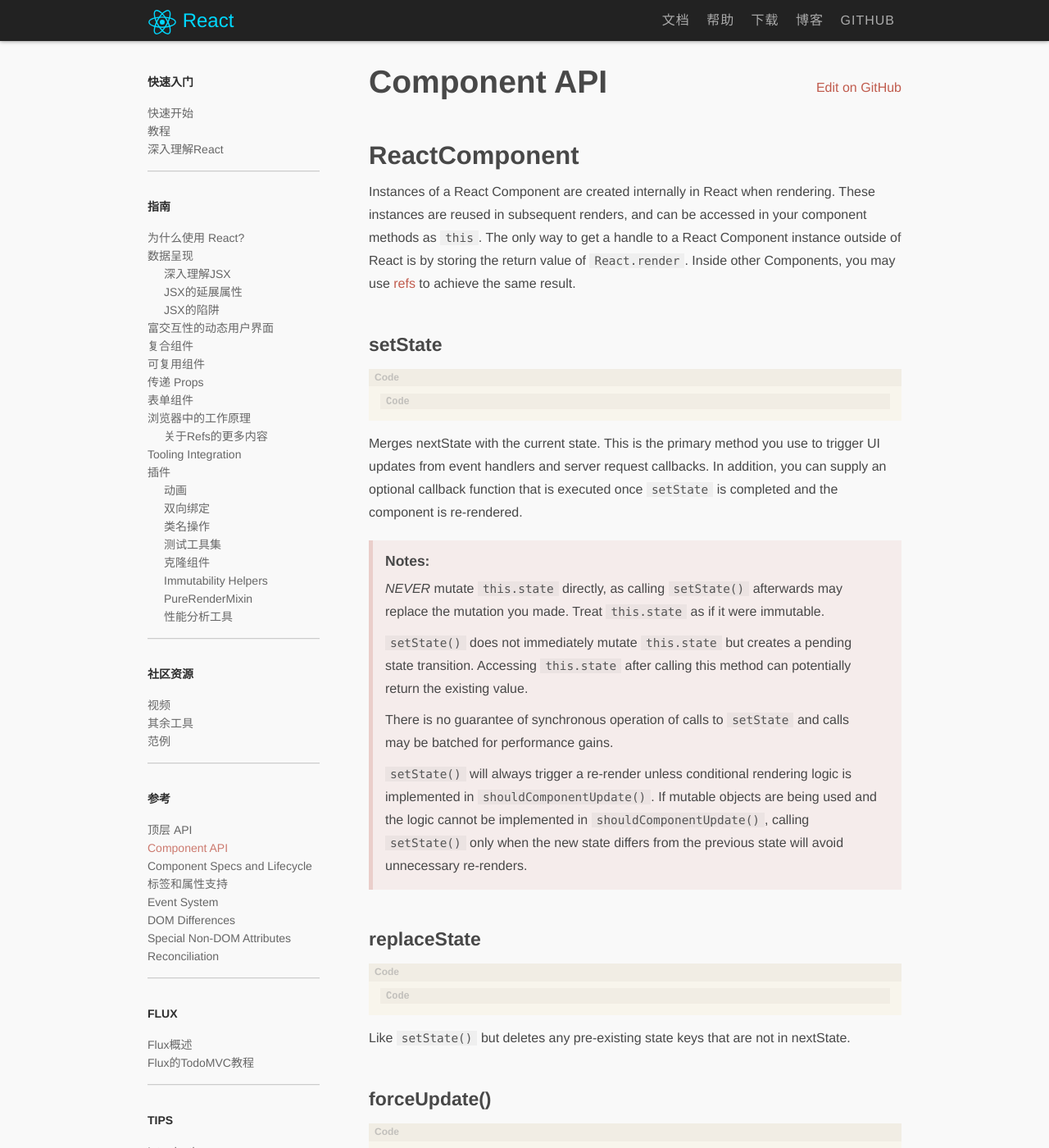
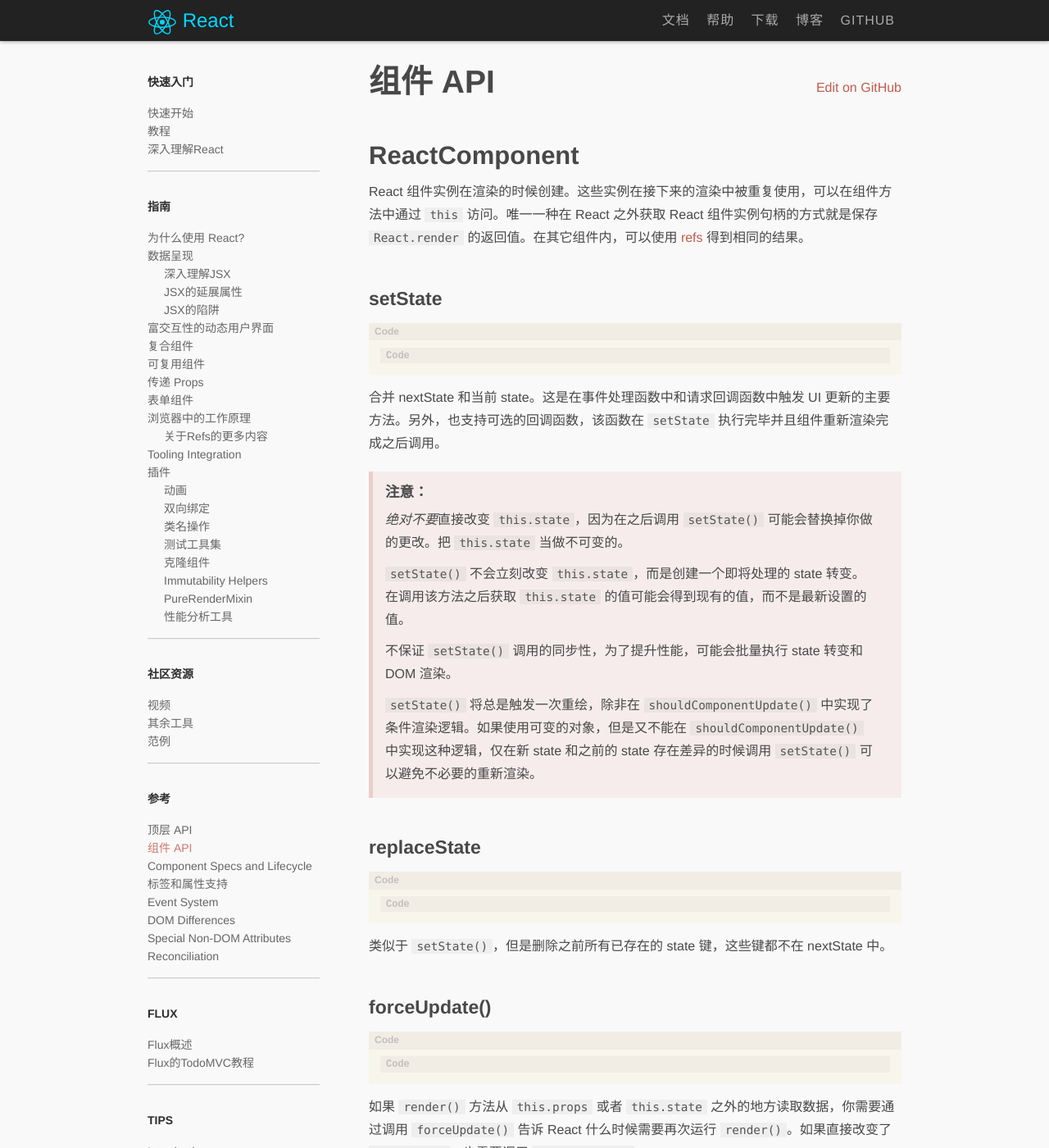
Before and after one commit to yaoshanliang/react-docs, a Jekyll site: the page built from zh/docs/ref-02-component-api.md, in a window 1280 px wide and 1400 px high. Shown: the whole window at 82% size. Built offline with Jekyll 4.4.1, drawn with Linux system fonts in a browser that asks for light colours; Markdown is read by kramdown in place of the engine named in the settings; comment, search, counter and statistics services are not loaded; some of the changed text lies outside the part shown.

Commit message:
component-api

````diff
--- a/zh/_data/nav_docs.yml
+++ b/zh/_data/nav_docs.yml
@@ -68,7 +68,7 @@
   - id: top-level-api
     title: 顶层 API
   - id: component-api
-    title: Component API
+    title: 组件 API
   - id: component-specs
     title: Component Specs and Lifecycle
   - id: tags-and-attributes
--- a/zh/docs/ref-02-component-api.md
+++ b/zh/docs/ref-02-component-api.md
@@ -1,6 +1,6 @@
 ---
 id: component-api
-title: Component API
+title: 组件 API
 permalink: component-api.html
 prev: top-level-api.html
 next: component-specs.html
@@ -8,7 +8,7 @@ next: component-specs.html
 
 ## ReactComponent
 
-Instances of a React Component are created internally in React when rendering. These instances are reused in subsequent renders, and can be accessed in your component methods as `this`. The only way to get a handle to a React Component instance outside of React is by storing the return value of `React.render`. Inside other Components, you may use [refs](/react/docs/more-about-refs.html) to achieve the same result.
+React 组件实例在渲染的时候创建。这些实例在接下来的渲染中被重复使用，可以在组件方法中通过 `this` 访问。唯一一种在 React 之外获取 React 组件实例句柄的方式就是保存 `React.render` 的返回值。在其它组件内，可以使用 [refs](/react/docs/more-about-refs.html) 得到相同的结果。
 
 
 ### setState
@@ -17,17 +17,17 @@ Instances of a React Component are created internally in React when rendering. T
 setState(object nextState[, function callback])
 ```
 
-Merges nextState with the current state. This is the primary method you use to trigger UI updates from event handlers and server request callbacks.  In addition, you can supply an optional callback function that is executed once `setState` is completed and the component is re-rendered.
+合并 nextState 和当前 state。这是在事件处理函数中和请求回调函数中触发 UI 更新的主要方法。另外，也支持可选的回调函数，该函数在 `setState` 执行完毕并且组件重新渲染完成之后调用。
 
-> Notes:
+> 注意：
 >
-> *NEVER* mutate `this.state` directly, as calling `setState()` afterwards may replace the mutation you made. Treat `this.state` as if it were immutable.
+> *绝对不要*直接改变 `this.state`，因为在之后调用 `setState()` 可能会替换掉你做的更改。把 `this.state` 当做不可变的。
 >
-> `setState()` does not immediately mutate `this.state` but creates a pending state transition. Accessing `this.state` after calling this method can potentially return the existing value.
+> `setState()` 不会立刻改变 `this.state`，而是创建一个即将处理的 state 转变。在调用该方法之后获取 `this.state` 的值可能会得到现有的值，而不是最新设置的值。
 >
-> There is no guarantee of synchronous operation of calls to `setState` and calls may be batched for performance gains.
+> 不保证 `setState()` 调用的同步性，为了提升性能，可能会批量执行 state 转变和 DOM 渲染。
 >
-> `setState()` will always trigger a re-render unless conditional rendering logic is implemented in `shouldComponentUpdate()`. If mutable objects are being used and the logic cannot be implemented in `shouldComponentUpdate()`, calling `setState()` only when the new state differs from the previous state will avoid unnecessary re-renders.
+> `setState()` 将总是触发一次重绘，除非在 `shouldComponentUpdate()` 中实现了条件渲染逻辑。如果使用可变的对象，但是又不能在 `shouldComponentUpdate()` 中实现这种逻辑，仅在新 state 和之前的 state 存在差异的时候调用 `setState()` 可以避免不必要的重新渲染。
 
 
 ### replaceState
@@ -36,7 +36,7 @@ Merges nextState with the current state. This is the primary method you use to t
 replaceState(object nextState[, function callback])
 ```
 
-Like `setState()` but deletes any pre-existing state keys that are not in nextState.
+类似于 `setState()`，但是删除之前所有已存在的 state 键，这些键都不在 nextState 中。
 
 
 ### forceUpdate()
@@ -45,11 +45,11 @@ Like `setState()` but deletes any pre-existing state keys that are not in nextSt
 forceUpdate([function callback])
 ```
 
-If your `render()` method reads from something other than `this.props` or `this.state`, you'll need to tell React when it needs to re-run `render()` by calling `forceUpdate()`. You'll also need to call `forceUpdate()` if you mutate `this.state` directly.
+如果 `render()` 方法从 `this.props` 或者 `this.state` 之外的地方读取数据，你需要通过调用 `forceUpdate()` 告诉 React 什么时候需要再次运行 `render()`。如果直接改变了 `this.state`，也需要调用 `forceUpdate()`。
 
-Calling `forceUpdate()` will cause `render()` to be called on the component and its children, but React will still only update the DOM if the markup changes.
+调用 `forceUpdate()` 将会导致 `render()` 方法在相应的组件上被调用，并且子级组件也会调用自己的 `render()`，但是如果标记改变了，那么 React 仅会更新 DOM。
 
-Normally you should try to avoid all uses of `forceUpdate()` and only read from `this.props` and `this.state` in `render()`. This makes your application much simpler and more efficient.
+通常情况下，应该尽量避免所有使用 `forceUpdate()` 的情况，在 `render()` 中仅从 `this.props` 和 `this.state` 中读取数据。这会使应用大大简化，并且更加高效。
 
 
 ### getDOMNode
@@ -58,7 +58,7 @@ Normally you should try to avoid all uses of `forceUpdate()` and only read from
 DOMElement getDOMNode()
 ```
 
-If this component has been mounted into the DOM, this returns the corresponding native browser DOM element. This method is useful for reading values out of the DOM, such as form field values and performing DOM measurements. When `render` returns `null` or `false`, `this.getDOMNode()` returns `null`.
+如果组件已经挂载到了 DOM 上，该方法返回相应的本地浏览器 DOM 元素。从 DOM 中读取值的时候，该方法很有用，比如获取表单字段的值和做一些 DOM 操作。当 `render` 返回 `null` 或者 `false` 的时候，`this.getDOMNode()` 返回 `null`。
 
 
 ### isMounted()
@@ -67,7 +67,7 @@ If this component has been mounted into the DOM, this returns the corresponding
 bool isMounted()
 ```
 
-`isMounted()` returns true if the component is rendered into the DOM, false otherwise. You can use this method to guard asynchronous calls to `setState()` or `forceUpdate()`.
+如果组件渲染到了 DOM 中，`isMounted()` 返回 true。可以使用该方法保证 `setState()` 和 `forceUpdate()` 在异步场景下的调用不会出错。
 
 
 ### setProps
@@ -76,11 +76,11 @@ bool isMounted()
 setProps(object nextProps[, function callback])
 ```
 
-When you're integrating with an external JavaScript application you may want to signal a change to a React component rendered with `React.render()`.
+当和一个外部的 JavaScript 应用集成的时候，你可能想给一个用 `React.render()` 渲染的组件打上改变的标记。
 
-Though calling `React.render()` again on the same node is the preferred way to update a root-level component, you can also call `setProps()` to change its properties and trigger a re-render. In addition, you can supply an optional callback function that is executed once `setProps` is completed and the component is re-rendered.
+尽管在同一个节点上再次调用 `React.render()` 来更新根组件是首选的方式，也可以调用 `setProps()` 来改变组件的属性，触发一次重新渲染。另外，可以传递一个可选的回调函数，该函数将会在 `setProps` 完成并且组件重新渲染完成之后调用。
 
-> Note:
+> 注意：
 >
 > When possible, the declarative approach of calling `React.render()` again is preferred; it tends to make updates easier to reason about. (There's no significant performance difference between the two approaches.)
 >
@@ -93,4 +93,4 @@ Though calling `React.render()` again on the same node is the preferred way to u
 replaceProps(object nextProps[, function callback])
 ```
 
-Like `setProps()` but deletes any pre-existing props instead of merging the two objects.
+类似于 `setProps()`，但是删除所有已存在的 props，而不是合并新旧两个 props 对象。
````
Also changed, not shown: zh/README.md.
